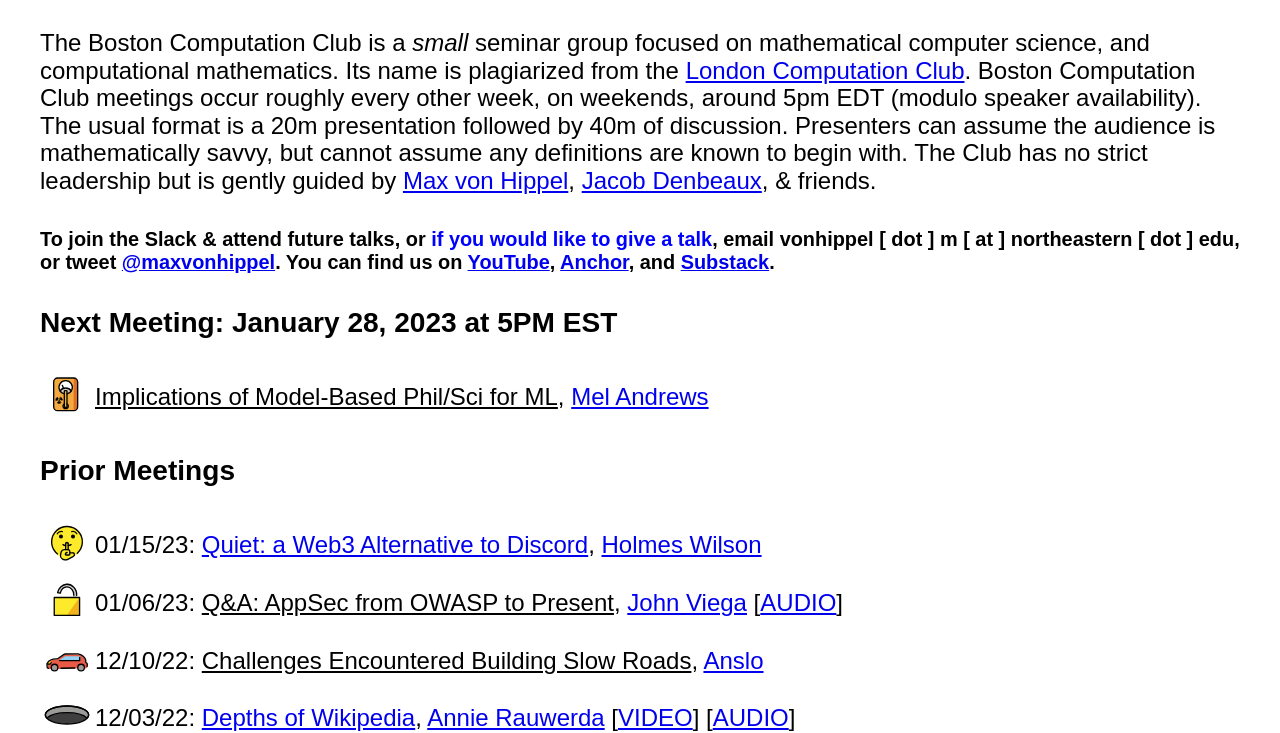
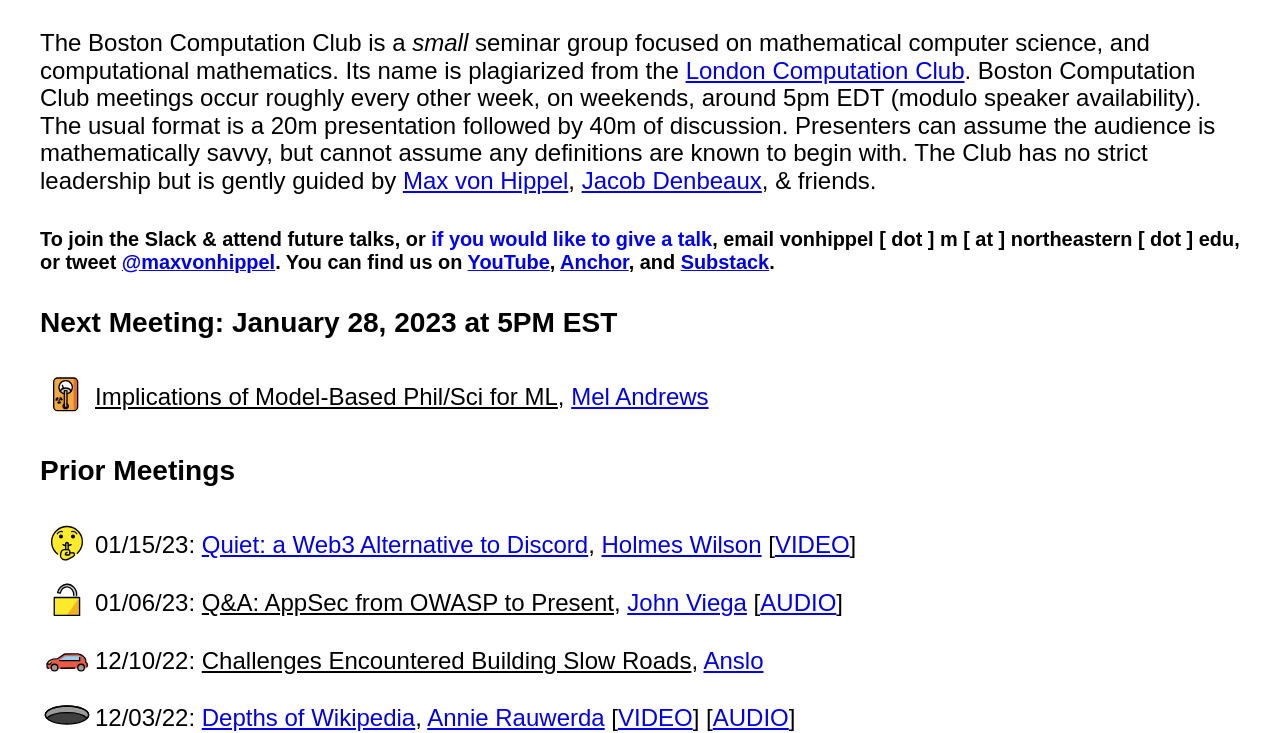
Before and after one commit to maxvonhippel/bostoncc, a plain HTML site: page index.html in a window 1280 px wide. Shown: the part 79-812 px from the top of the page. Drawn offline with nearby package versions, Linux system fonts and the light colour scheme.

Commit message:
Add video link

```diff
--- a/index.html
+++ b/index.html
@@ -42,6 +42,7 @@
 						<img src="emojis/shush.svg" class="icon"/>
 					<td>
 						01/15/23: <a href="https://www.tryquiet.org/">Quiet: a Web3 Alternative to Discord</a>, <a href="https://twitter.com/holmesworcester">Holmes Wilson</a>
+						[<a href="https://youtu.be/jwJLd3Qc9TI">VIDEO</a>]
 					</td>
 				</tr>
 				<tr>
```
